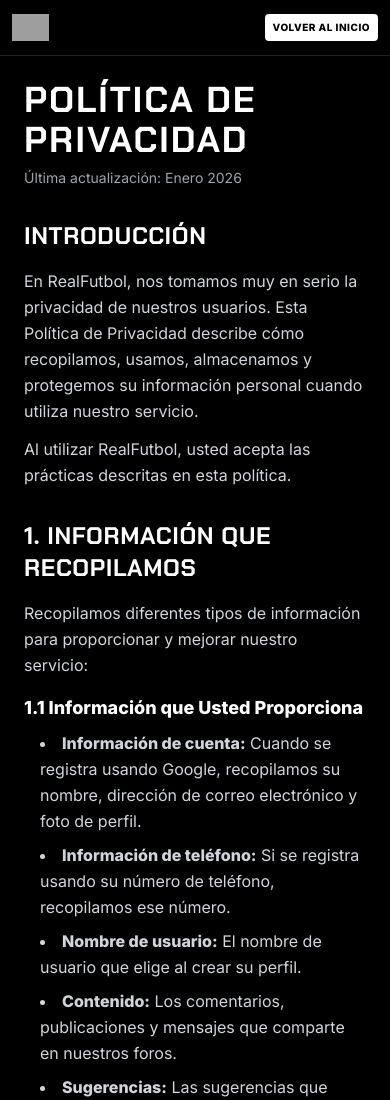
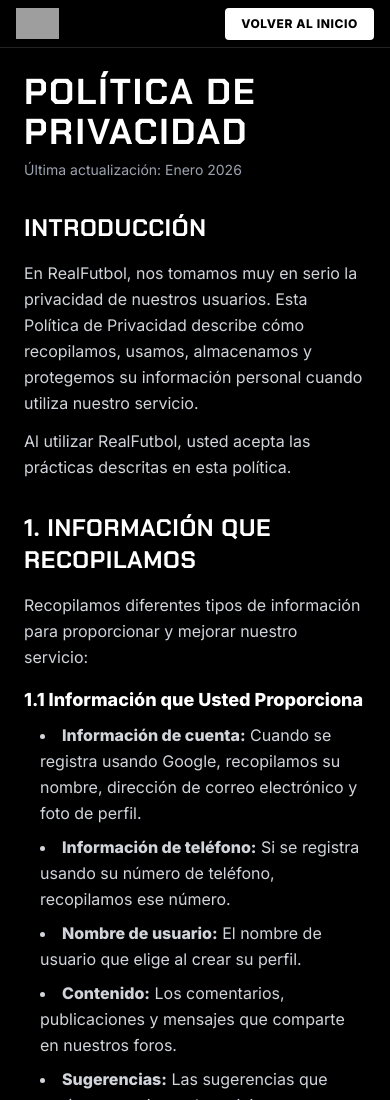
Before and after one commit to GianniRod/Real-Futbol, a plain HTML site: page politica-de-privacidad.html in a window 390 px wide. Shown: the top 1100 px of the page. Drawn offline with nearby package versions, Linux system fonts and the light colour scheme; grey boxes are pictures that could not be loaded.

Commit message:
Update politica-de-privacidad.html

```diff
--- a/politica-de-privacidad.html
+++ b/politica-de-privacidad.html
@@ -42,13 +42,13 @@
 <body class="min-h-screen flex flex-col">
     <!-- Header -->
     <header
-        class="h-14 lg:h-16 border-b border-[#222] bg-black flex items-center justify-between px-3 lg:px-4 sticky top-0 z-50">
+        class="h-12 lg:h-16 border-b border-[#222] bg-black flex items-center justify-between px-4 sticky top-0 z-50">
         <a href="/" class="flex items-center cursor-pointer">
             <img src="https://i.postimg.cc/9FD6NhN2/REAL-FUTBOL-LARGO.png" alt="Real Futbol Logo"
-                class="h-7 lg:h-12 object-contain">
+                class="h-8 lg:h-12 object-contain">
         </a>
         <a href="/"
-            class="px-2 lg:px-4 py-1.5 lg:py-2 bg-white text-black text-[10px] lg:text-xs font-bold uppercase tracking-wider rounded hover:bg-gray-200 transition-all whitespace-nowrap">
+            class="px-4 py-2 bg-white text-black text-xs font-bold uppercase tracking-wider rounded hover:bg-gray-200 transition-all">
             Volver al Inicio
         </a>
     </header>
```
